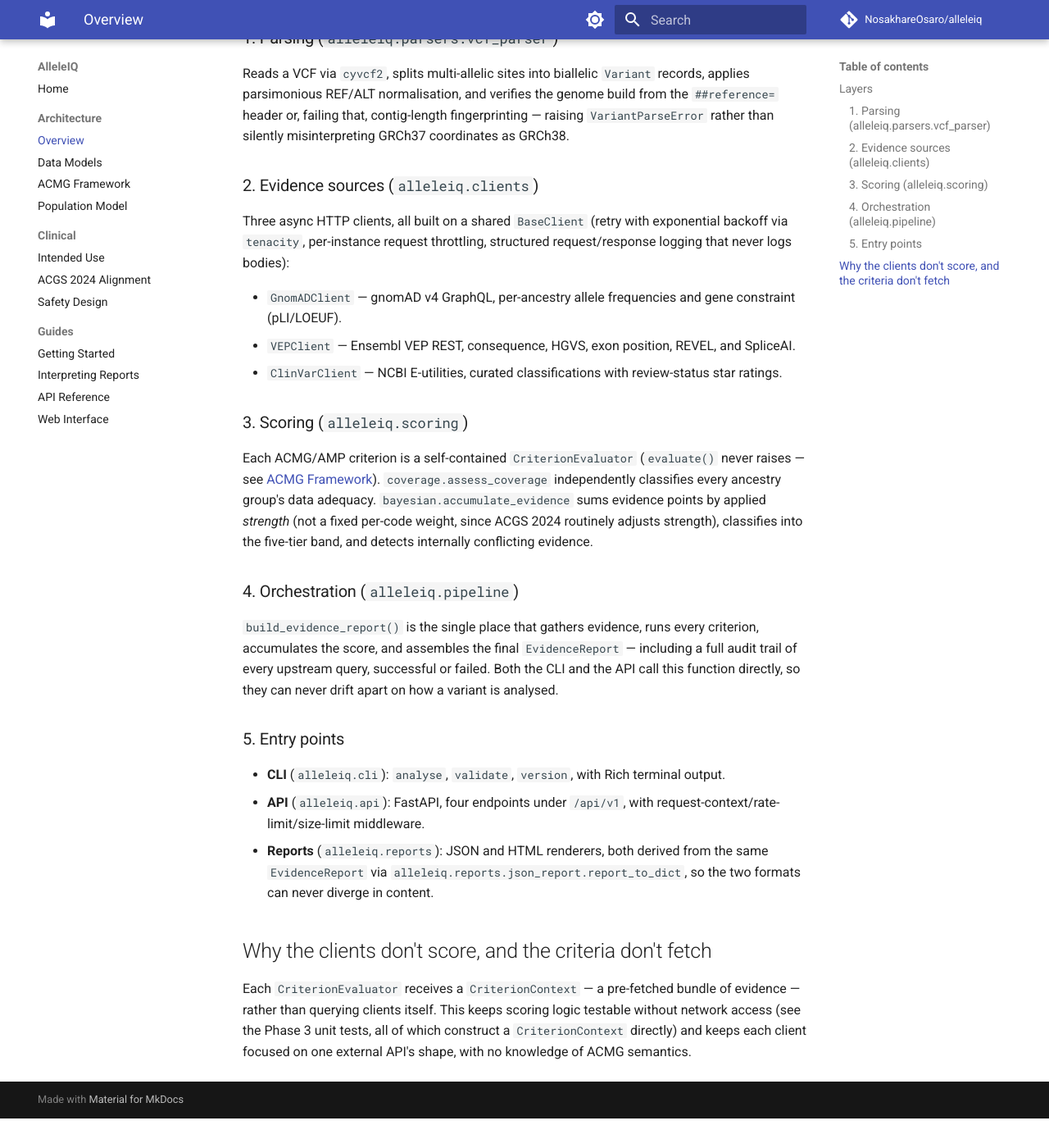
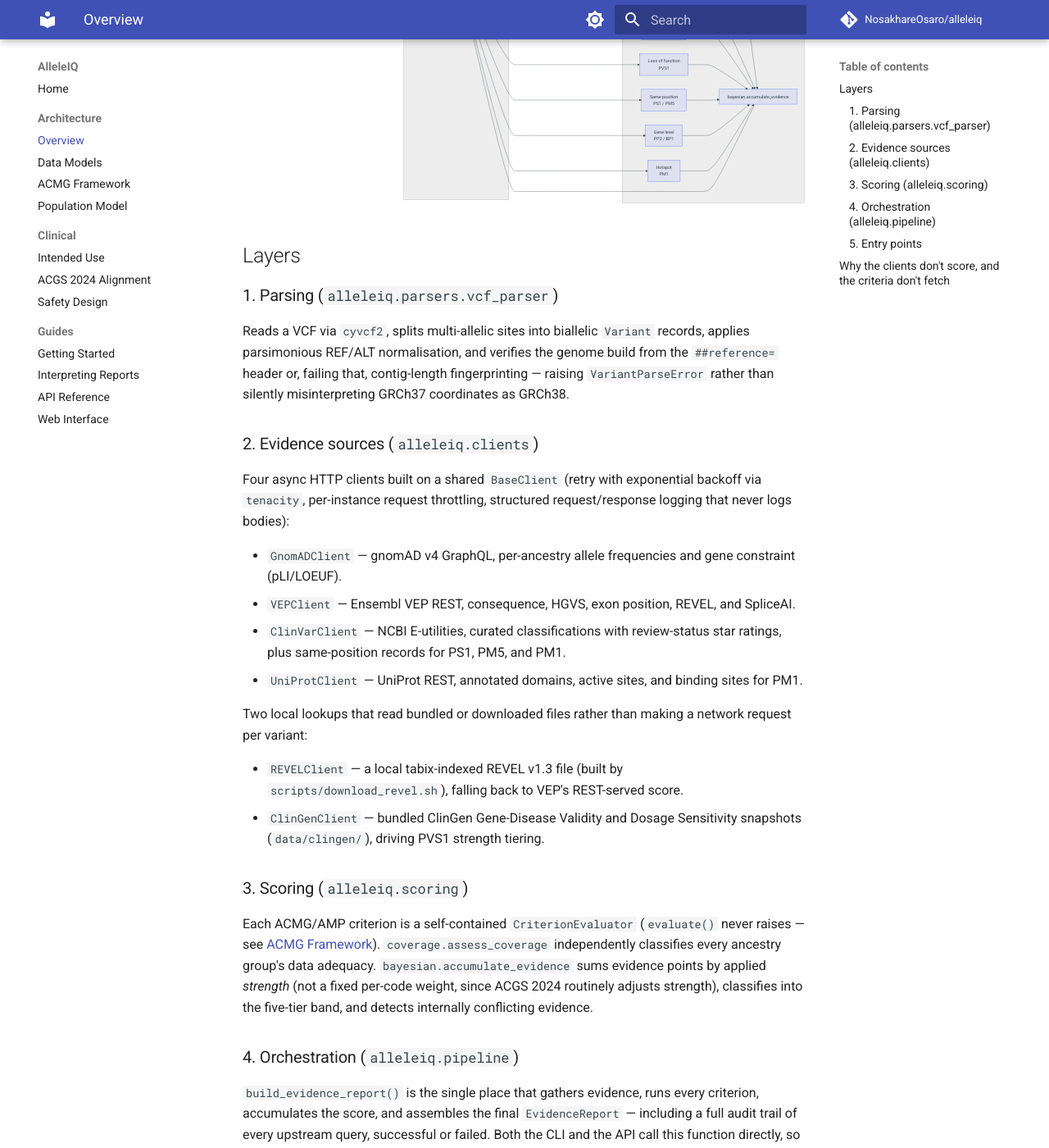
Before and after one commit to NosakhareOsaro/alleleiq, an MkDocs documentation site: the page built from docs/architecture/overview.md, in a window 1280 px wide and 1400 px high, scrolled down 689 px. Shown: the whole window at 82% size. Built offline with MkDocs 1.6.1 and Material for MkDocs 9.7.7, drawn with Linux system fonts in a browser that asks for light colours; comment, search, counter and statistics services are not loaded; before the commit the page ends 2053 px from its top, so only the background shows below that; some of the changed text lies outside the part shown.

Commit message:
docs: bring architecture and version references up to v0.2.0
The README and architecture diagrams, the architecture overview, and the
docs landing page still described v0.1.0-alpha: three evidence sources
and six criteria. Update them to the six evidence sources (gnomAD, VEP,
local REVEL, ClinVar, ClinGen, UniProt), the eleven automated criteria,
and the web interface entry point.

Replace stale v0.1.0-alpha references in the security policy, API and
web guides, and module docstrings where the statement still holds for
v0.2.0, and correct the health-check example's version string.

````diff
--- a/docs/architecture/overview.md
+++ b/docs/architecture/overview.md
@@ -14,16 +14,22 @@ flowchart LR
         Parser["alleleiq.parsers.vcf_parser<br/>normalisation + build validation"]
     end
 
-    subgraph "External evidence sources (alleleiq.clients)"
+    subgraph "Evidence sources (alleleiq.clients)"
         GNOMAD[GnomADClient<br/>per-ancestry frequencies + gene constraint]
-        VEP[VEPClient<br/>consequence, REVEL, SpliceAI]
-        CLINVAR[ClinVarClient<br/>curated classifications]
+        VEP[VEPClient<br/>consequence, HGVS, SpliceAI]
+        REVEL[REVELClient<br/>local tabix index, VEP fallback]
+        CLINVAR[ClinVarClient<br/>classifications + same-position records]
+        CLINGEN[ClinGenClient<br/>bundled validity + dosage snapshots]
+        UNIPROT[UniProtClient<br/>domains, active and binding sites]
     end
 
     subgraph "Scoring engine (alleleiq.scoring)"
-        POPCRIT["Population frequency criteria<br/>BA1 / BS1 / PM2"]
-        COMPCRIT["Computational criteria<br/>PP3 / BP4"]
-        LOFCRIT["Loss-of-function criterion<br/>PVS1"]
+        POPCRIT["Population frequency<br/>BA1 / BS1 / PM2"]
+        COMPCRIT["Computational<br/>PP3 / BP4"]
+        LOFCRIT["Loss of function<br/>PVS1"]
+        SAMEPOS["Same position<br/>PS1 / PM5"]
+        GENELVL["Gene level<br/>PP2 / BP1"]
+        HOTSPOT["Hotspot<br/>PM1"]
         COVERAGE[coverage.assess_coverage]
         BAYES[bayesian.accumulate_evidence]
     end
@@ -44,14 +51,15 @@ flowchart LR
     end
 
     VCF --> Parser --> PIPE
-    PIPE --> GNOMAD & VEP & CLINVAR
+    PIPE --> GNOMAD & VEP & REVEL & CLINVAR & CLINGEN & UNIPROT
     GNOMAD --> COVERAGE
-    PIPE --> POPCRIT & COMPCRIT & LOFCRIT
+    PIPE --> POPCRIT & COMPCRIT & LOFCRIT & SAMEPOS & GENELVL & HOTSPOT
     COVERAGE --> BAYES
-    POPCRIT & COMPCRIT & LOFCRIT --> BAYES
+    POPCRIT & COMPCRIT & LOFCRIT & SAMEPOS & GENELVL & HOTSPOT --> BAYES
     BAYES --> PIPE
     CLI --> PIPE
     API --> PIPE
+    WEB --> PIPE
     PIPE --> JSON & HTML
     JSON & HTML --> REVIEW
 ```
@@ -68,7 +76,7 @@ than silently misinterpreting GRCh37 coordinates as GRCh38.
 
 ### 2. Evidence sources (`alleleiq.clients`)
 
-Three async HTTP clients, all built on a shared `BaseClient` (retry with
+Four async HTTP clients built on a shared `BaseClient` (retry with
 exponential backoff via `tenacity`, per-instance request throttling,
 structured request/response logging that never logs bodies):
 
@@ -77,7 +85,18 @@ structured request/response logging that never logs bodies):
 - `VEPClient` — Ensembl VEP REST, consequence, HGVS, exon position,
   REVEL, and SpliceAI.
 - `ClinVarClient` — NCBI E-utilities, curated classifications with
-  review-status star ratings.
+  review-status star ratings, plus same-position records for PS1, PM5,
+  and PM1.
+- `UniProtClient` — UniProt REST, annotated domains, active sites, and
+  binding sites for PM1.
+
+Two local lookups that read bundled or downloaded files rather than
+making a network request per variant:
+
+- `REVELClient` — a local tabix-indexed REVEL v1.3 file (built by
+  `scripts/download_revel.sh`), falling back to VEP's REST-served score.
+- `ClinGenClient` — bundled ClinGen Gene-Disease Validity and Dosage
+  Sensitivity snapshots (`data/clingen/`), driving PVS1 strength tiering.
 
 ### 3. Scoring (`alleleiq.scoring`)
 
@@ -103,6 +122,9 @@ directly, so they can never drift apart on how a variant is analysed.
   terminal output.
 - **API** (`alleleiq.api`): FastAPI, four endpoints under `/api/v1`, with
   request-context/rate-limit/size-limit middleware.
+- **Web interface** (`alleleiq.web`): a server-rendered upload-and-review
+  page at `/`, with HTMX as progressive enhancement — see
+  [Web Interface](../guides/web-interface.md).
 - **Reports** (`alleleiq.reports`): JSON and HTML renderers, both
   derived from the same `EvidenceReport` via
   `alleleiq.reports.json_report.report_to_dict`, so the two formats can
````
Also changed, not shown: other parts of docs/architecture/overview.md (+3 -2 lines), README.md (+19 -10 lines), SECURITY.md (+1 -1 lines), docs/guides/api-reference.md (+2 -2 lines), docs/guides/web-interface.md (+1 -1 lines), docs/index.md (+7 -5 lines), 4 other files.
